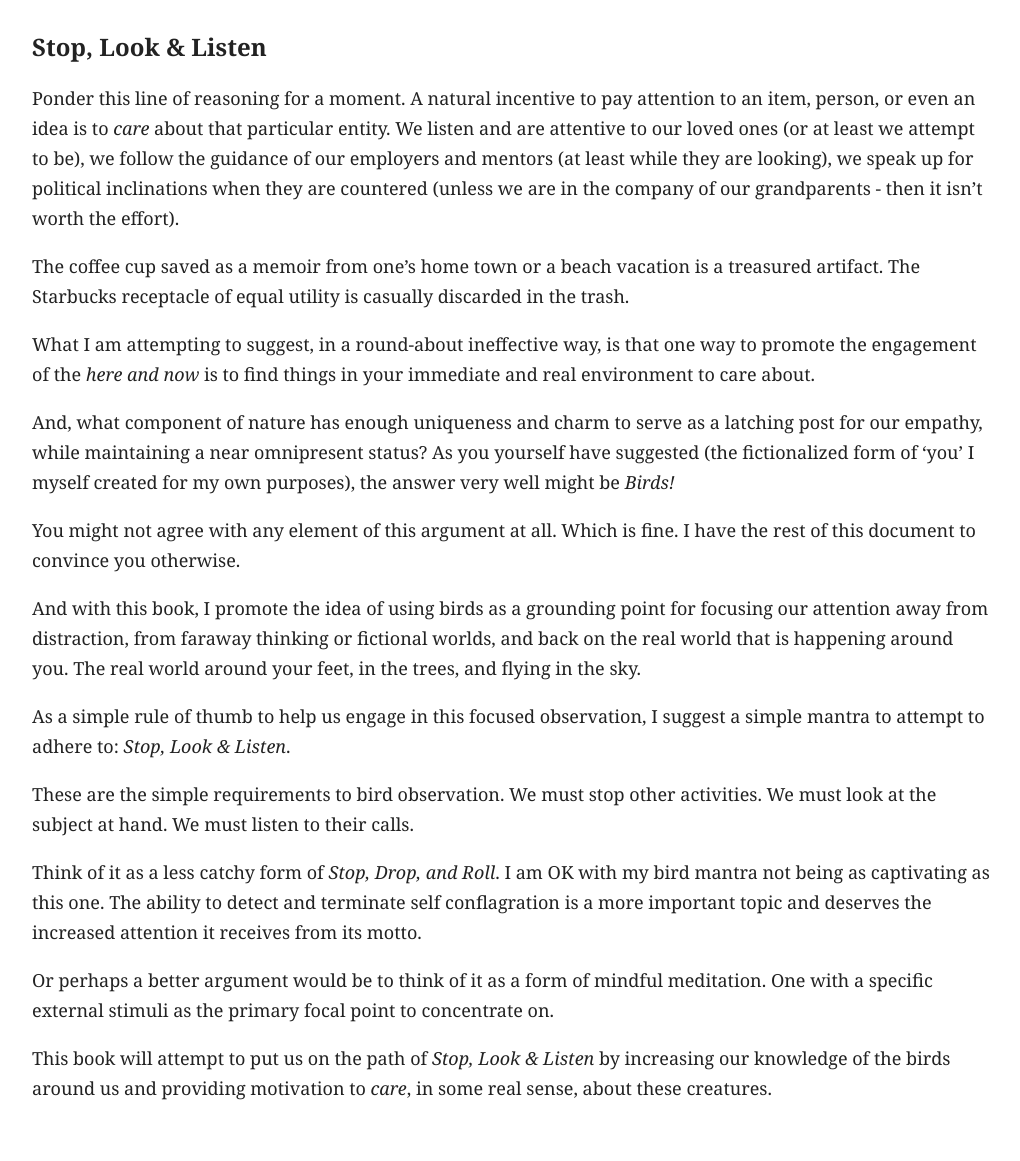
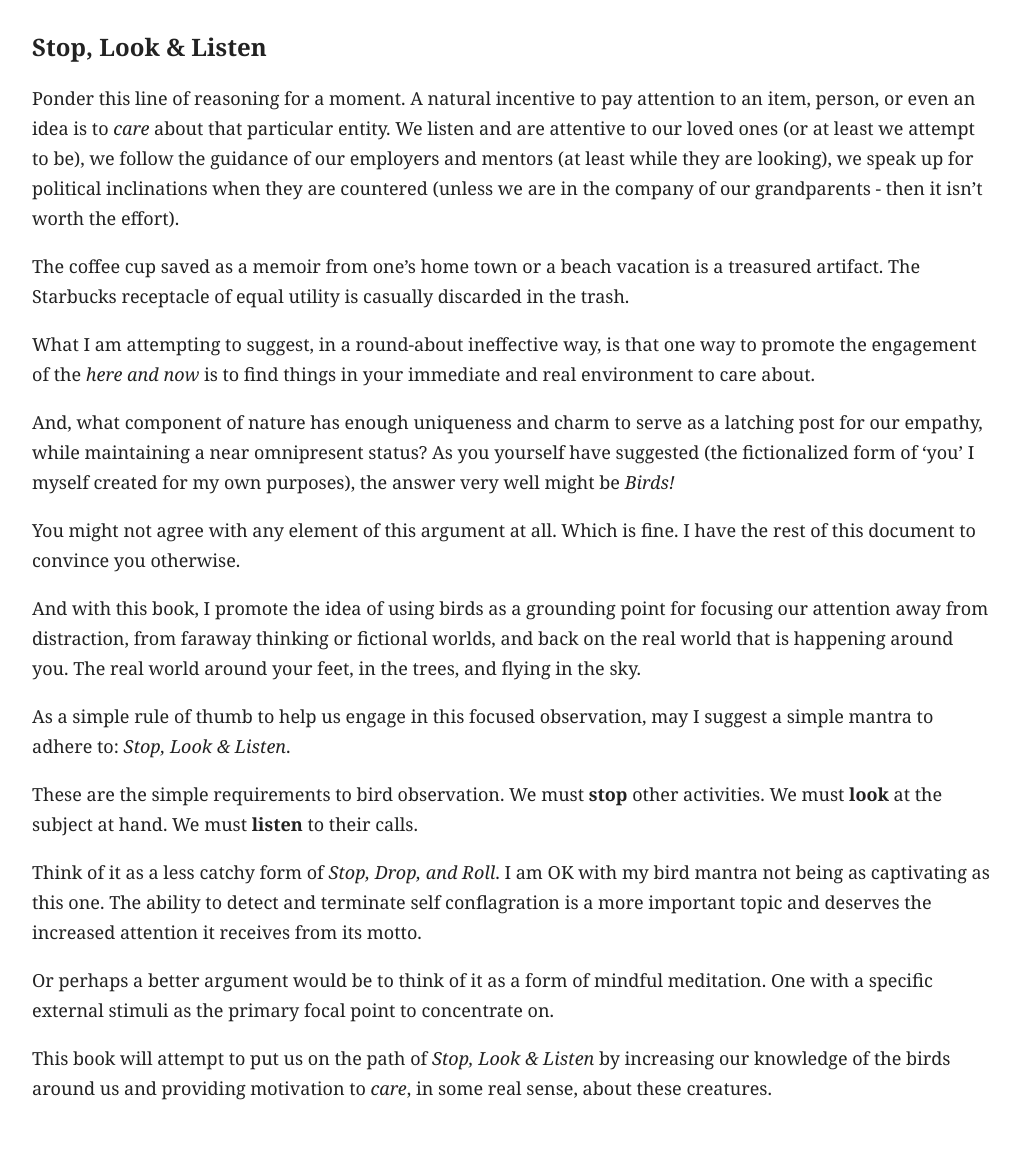
Before and after one commit to vlandham/LookABird, a Jekyll site: the page built from _posts/2013-12-27-02_stop_look_listen.md, in a window 1280 px wide. Shown: the whole page, without its empty margins (128-1148 px from the left). Built offline with Jekyll 4.4.1, drawn with Linux system fonts in a browser that asks for light colours; some web fonts are replaced.

Commit message:
bethany edits

```diff
--- a/_posts/2013-12-27-02_stop_look_listen.md
+++ b/_posts/2013-12-27-02_stop_look_listen.md
@@ -18,9 +18,9 @@ You might not agree with any element of this argument at all. Which is fine. I h
 
 And with this book, I promote the idea of using birds as a grounding point for focusing our attention away from distraction, from faraway thinking or fictional worlds, and back on the real world that is happening around you. The real world around your feet, in the trees, and flying in the sky.
 
-As a simple rule of thumb to help us engage in this focused observation, I suggest a simple mantra to attempt to adhere to: _Stop, Look & Listen_.
+As a simple rule of thumb to help us engage in this focused observation, may I suggest a simple mantra to adhere to: _Stop, Look & Listen_.
 
-These are the simple requirements to bird observation. We must stop other activities. We must look at the subject at hand. We must listen to their calls.
+These are the simple requirements to bird observation. We must __stop__ other activities. We must __look__ at the subject at hand. We must __listen__ to their calls.
 
 Think of it as a less catchy form of _Stop, Drop, and Roll_. I am OK with my bird mantra not being as captivating as this one. The ability to detect and terminate self conflagration is a more important topic and deserves the increased attention it receives from its motto.
 
```
